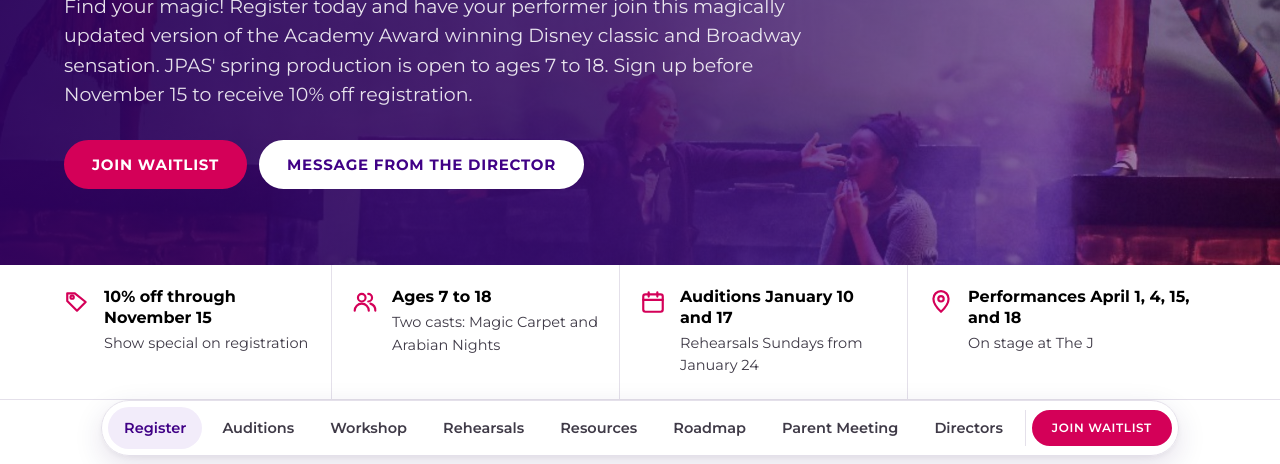
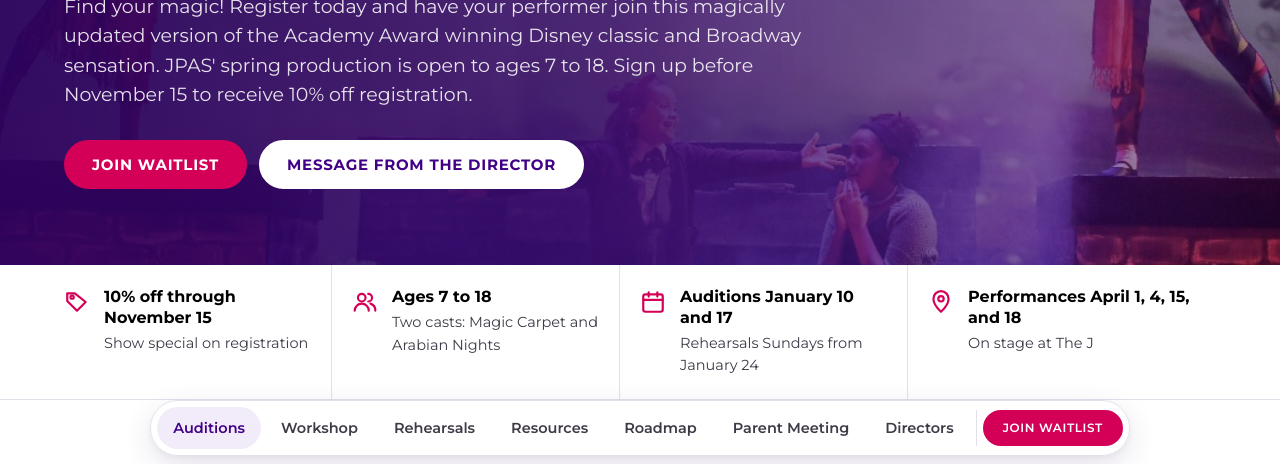
Before and after one commit to johnjackamend/jccdallas-site, a plain HTML site: page arts/aladdin/index.html in a window 1280 px wide. Shown: the part 336-800 px from the top of the page. Drawn offline with Linux system fonts and the light colour scheme; a web font is replaced by a local one.

Commit message:
Aladdin: drop Register link from subnav

```diff
--- a/arts/aladdin/index.html
+++ b/arts/aladdin/index.html
@@ -814,7 +814,7 @@ sizeSpacer(); onScroll(); setTimeout(sizeSpacer,600);
   <div class="wrap"><div class="fact"><svg viewBox="0 0 24 24" fill="none" stroke="currentColor" stroke-width="2" stroke-linecap="round" stroke-linejoin="round"><path d="M20 12l-8 8-9-9V4h7l10 8z"/><circle cx="7.5" cy="7.5" r="1.5"/></svg><div><b>10% off through November 15</b><span>Show special on registration</span></div></div><div class="fact"><svg viewBox="0 0 24 24" fill="none" stroke="currentColor" stroke-width="2" stroke-linecap="round"><circle cx="9" cy="8" r="3.5"/><path d="M2.5 20a6.5 6.5 0 0 1 13 0M15 4.5a3.5 3.5 0 0 1 0 7M17 13.5a6.5 6.5 0 0 1 4.5 6.5"/></svg><div><b>Ages 7 to 18</b><span>Two casts: Magic Carpet and Arabian Nights</span></div></div><div class="fact"><svg viewBox="0 0 24 24" fill="none" stroke="currentColor" stroke-width="2" stroke-linecap="round"><rect x="3" y="5" width="18" height="16" rx="2"/><path d="M3 10h18M8 3v4M16 3v4"/></svg><div><b>Auditions January 10 and 17</b><span>Rehearsals Sundays from January 24</span></div></div><div class="fact"><svg viewBox="0 0 24 24" fill="none" stroke="currentColor" stroke-width="2" stroke-linecap="round" stroke-linejoin="round"><path d="M12 21s7-6.5 7-12a7 7 0 0 0-14 0c0 5.5 7 12 7 12z"/><circle cx="12" cy="9" r="2.5"/></svg><div><b>Performances April 1, 4, 15, and 18</b><span>On stage at The J</span></div></div></div>
 </div>
 <nav class="subnav" aria-label="On this page">
-  <div class="wrap"><a href="#register">Register</a><a href="#auditions">Auditions</a><a href="#workshop">Workshop</a><a href="#rehearsals">Rehearsals</a><a href="#resources">Resources</a><a href="#roadmap">Roadmap</a><a href="#parents">Parent Meeting</a><a href="#directors">Directors</a><span class="reg"><a class="btn pink" href="https://jewishcommunitycenterofdallas2.my.site.com/#/app/program/list/DIV-001/?programCode=PROG-002883">Join Waitlist</a></span></div>
+  <div class="wrap"><a href="#auditions">Auditions</a><a href="#workshop">Workshop</a><a href="#rehearsals">Rehearsals</a><a href="#resources">Resources</a><a href="#roadmap">Roadmap</a><a href="#parents">Parent Meeting</a><a href="#directors">Directors</a><span class="reg"><a class="btn pink" href="https://jewishcommunitycenterofdallas2.my.site.com/#/app/program/list/DIV-001/?programCode=PROG-002883">Join Waitlist</a></span></div>
 </nav>
 <section class="sec" id="register">
   <div class="wrap">
```
